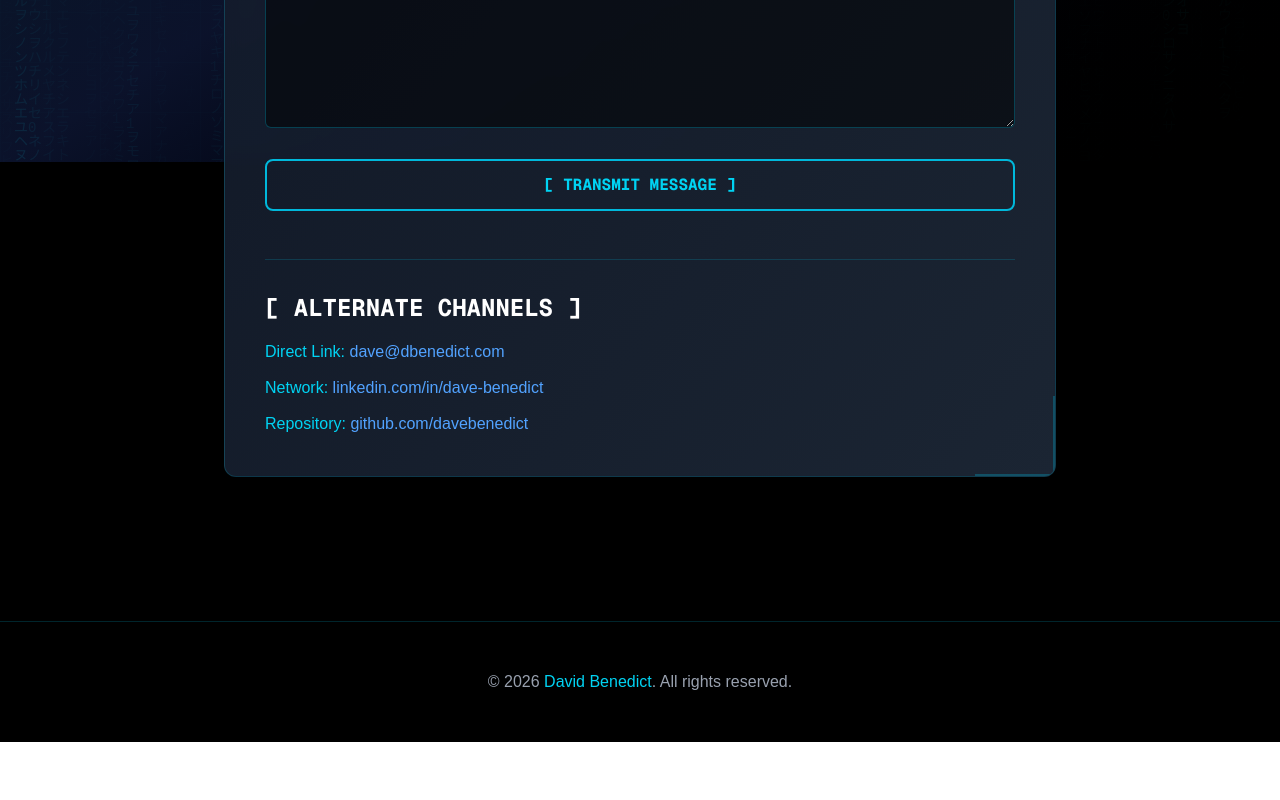
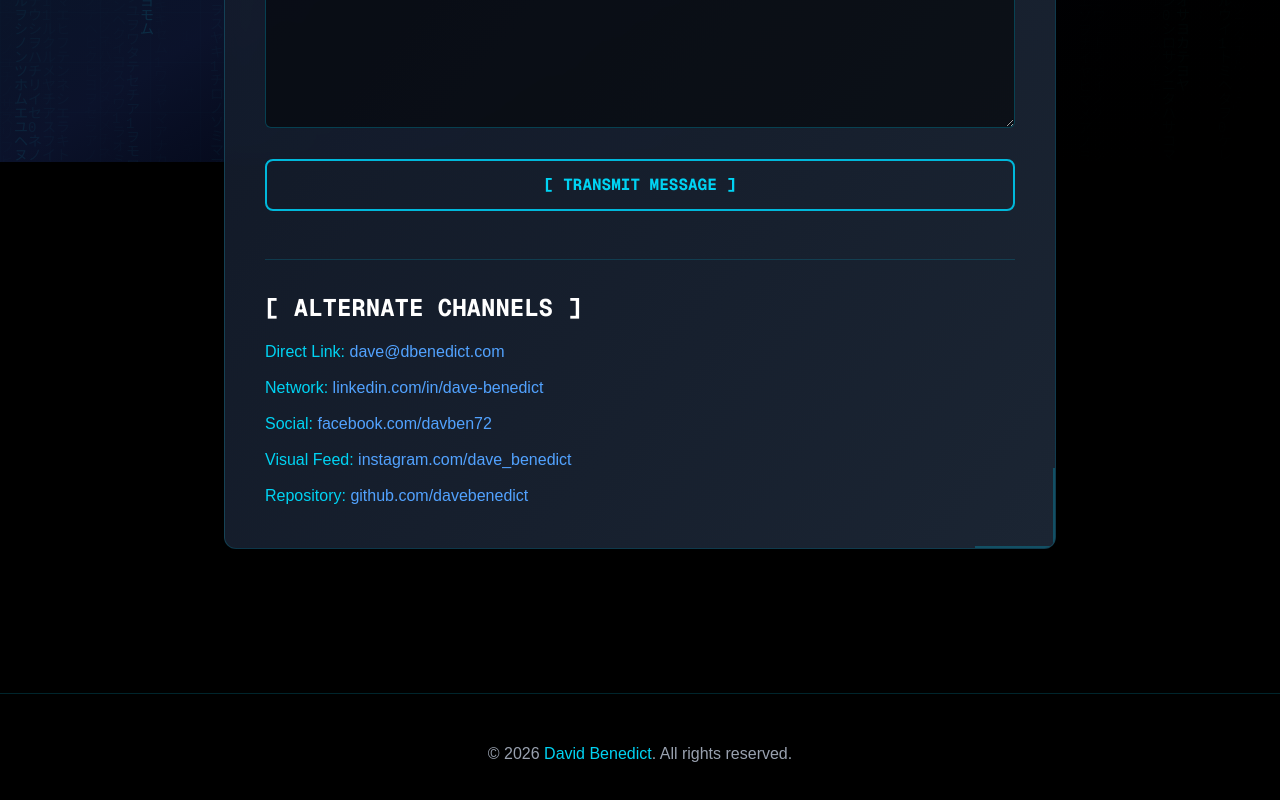
Before and after one commit to davebenedict/dbenedict-website, a Next.js app: page /personal/contact in a window 1280 px wide. Shown: the part 638-1438 px from the top of the page. Before the commit the page ends 1380 px from the top, so only its background shows below. Built offline with nearby package versions, Linux system fonts and the light colour scheme.

Commit message:
Add Facebook and Instagram links to contact page

```diff
--- a/src/app/personal/contact/page.tsx
+++ b/src/app/personal/contact/page.tsx
@@ -210,6 +210,28 @@
                   </a>
                 </p>
                 <p className="text-gray-300">
+                  <span className="font-medium text-cyan-400">Social:</span>{' '}
+                  <a
+                    href="https://facebook.com/davben72"
+                    target="_blank"
+                    rel="noopener noreferrer"
+                    className="text-blue-400 hover:text-blue-300 transition-colors"
+                  >
+                    facebook.com/davben72
+                  </a>
+                </p>
+                <p className="text-gray-300">
+                  <span className="font-medium text-cyan-400">Visual Feed:</span>{' '}
+                  <a
+                    href="https://instagram.com/dave_benedict"
+                    target="_blank"
+                    rel="noopener noreferrer"
+                    className="text-blue-400 hover:text-blue-300 transition-colors"
+                  >
+                    instagram.com/dave_benedict
+                  </a>
+                </p>
+                <p className="text-gray-300">
                   <span className="font-medium text-cyan-400">Repository:</span>{' '}
                   <a
                     href="https://github.com/davebenedict"
```
